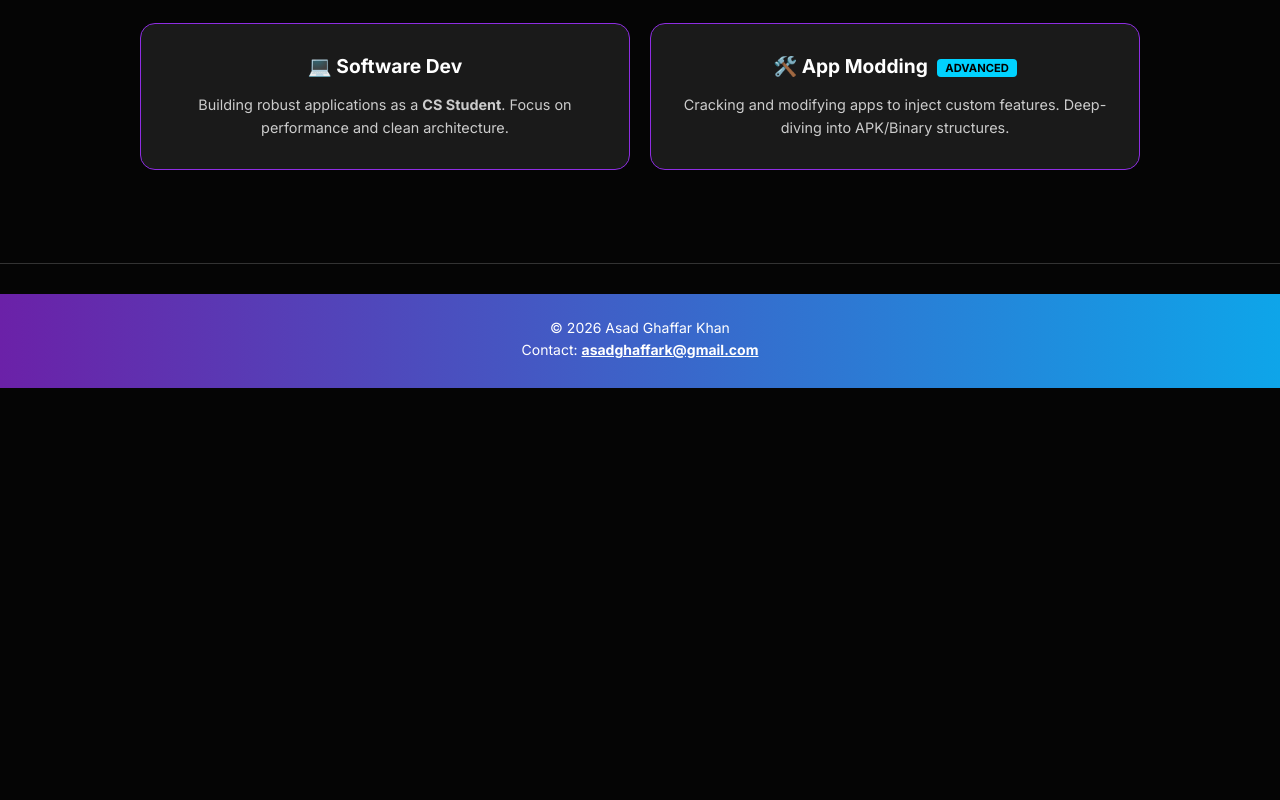
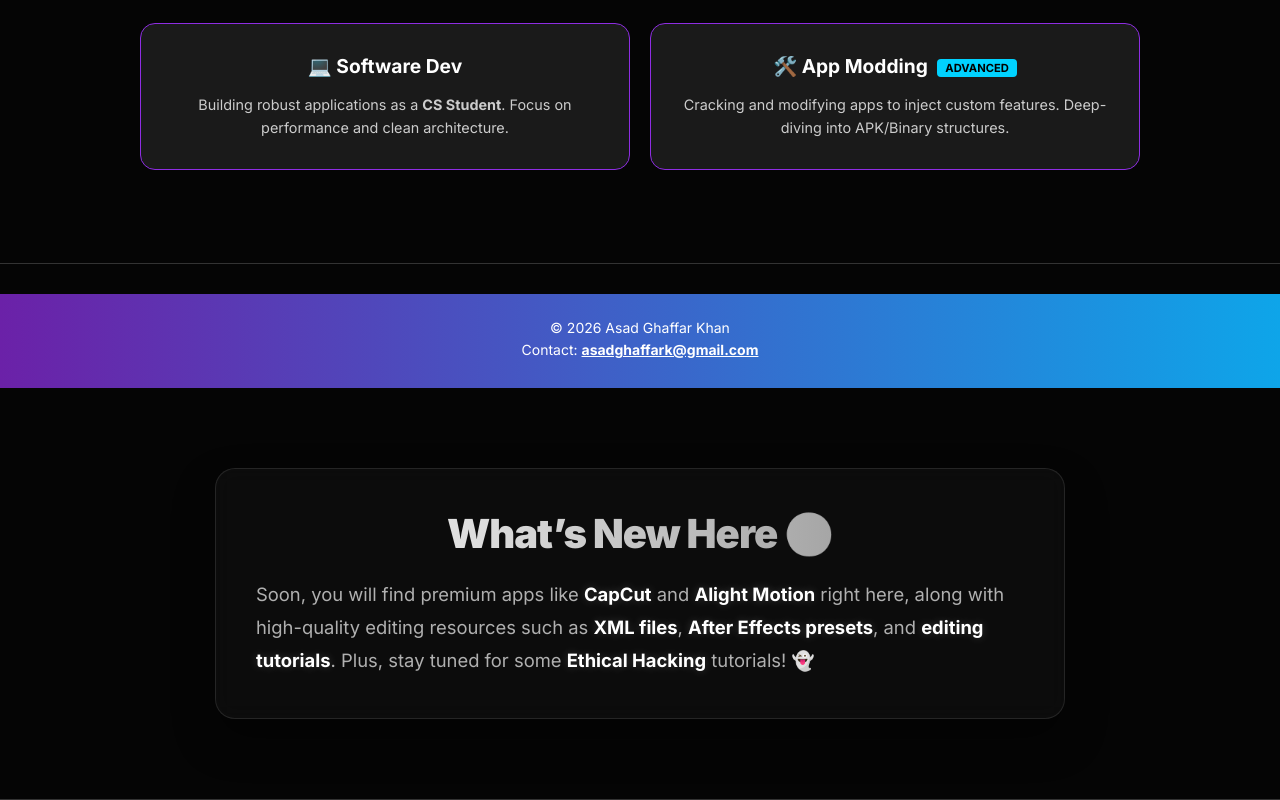
Before and after one commit to asadghaffarkhan/asadghaffarkhan.github.io, a plain HTML site: page index.html in a window 1280 px wide. Shown: the part 2147-2947 px from the top of the page. Before the commit the page ends 2535 px from the top, so only its background shows below. Drawn offline with Linux system fonts and the light colour scheme.

Commit message:
Add files via upload

```diff
--- a/index.html
+++ b/index.html
@@ -111,3 +111,16 @@
 
 </body>
 </html>
+
+<section class="premium-section">
+    <div class="glass-card">
+        <h2 class="premium-title">What’s New Here 🌍</h2>
+        <p class="premium-text">
+            Soon, you will find premium apps like <span class="highlight">CapCut</span> and
+            <span class="highlight">Alight Motion</span> right here, along with high-quality editing resources such as
+            <span class="highlight">XML files</span>, <span class="highlight">After Effects presets</span>,
+            and <span class="highlight">editing tutorials</span>. Plus, stay tuned for some
+            <span class="highlight">Ethical Hacking</span> tutorials! 👻
+        </p>
+    </div>
+</section>
--- a/style.css
+++ b/style.css
@@ -302,3 +302,53 @@
     text-decoration: underline;
     font-weight: bold;
 }
+
+<style>
+    .premium-section {
+        background: linear-gradient(135deg, #0f0f0f 0%, #1a1a1a 100%);
+        padding: 60px 20px;
+        text-align: center;
+        font-family: 'Inter', sans-serif; /* A very clean, modern font */
+        color: #ffffff;
+        border-top: 1px solid rgba(255, 255, 255, 0.1);
+    }
+
+    .glass-card {
+        background: rgba(255, 255, 255, 0.03);
+        backdrop-filter: blur(10px);
+        border: 1px solid rgba(255, 255, 255, 0.1);
+        border-radius: 20px;
+        padding: 40px;
+        max-width: 850px;
+        margin: 0 auto;
+        box-shadow: 0 20px 40px rgba(0, 0, 0, 0.4);
+        transition: transform 0.3s ease, border-color 0.3s ease;
+    }
+
+    .glass-card:hover {
+        transform: translateY(-5px);
+        border-color: rgba(255, 255, 255, 0.3);
+    }
+
+    .premium-title {
+        font-size: 2.5rem;
+        font-weight: 800;
+        margin-bottom: 20px;
+        letter-spacing: -1px;
+        background: linear-gradient(to right, #fff, #888);
+        -webkit-background-clip: text;
+        -webkit-text-fill-color: transparent;
+    }
+
+    .premium-text {
+        font-size: 1.15rem;
+        line-height: 1.8;
+        color: #b0b0b0;
+    }
+
+    .highlight {
+        color: #fff;
+        font-weight: 600;
+        text-shadow: 0 0 10px rgba(255, 255, 255, 0.2);
+    }
+</style>
```
